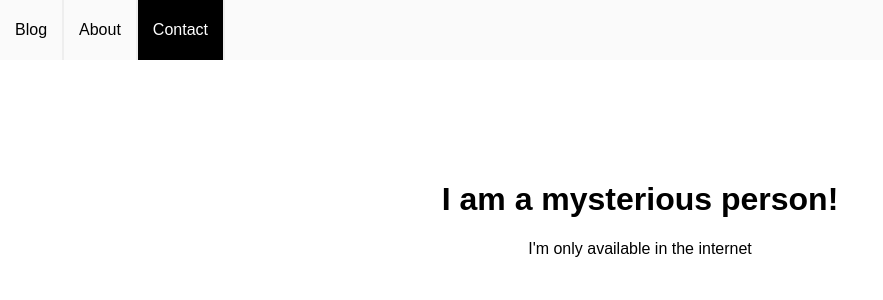
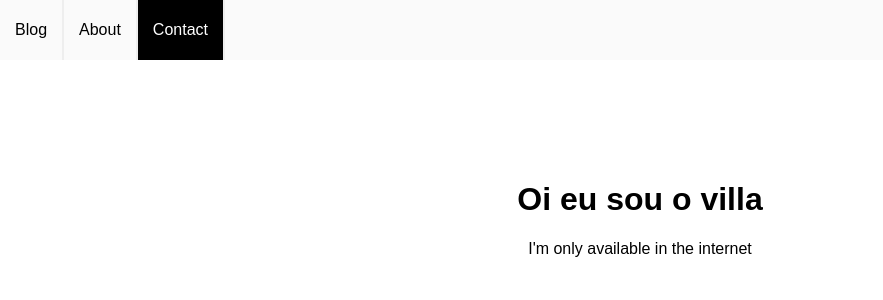
Before and after one commit to celove/react-portfolio, a React (Create React App) app: page /contact in a window 1280 px wide. Shown: the top 300 px of the page, without its empty margins (0-883 px from the left). Built offline with nearby package versions, Linux system fonts and the light colour scheme.

Commit message:
modificado contact.js

```diff
--- a/src/Contact.js
+++ b/src/Contact.js
@@ -3,7 +3,7 @@ import React from "react";
 export default function About() {
     return (
         <div className="about">
-            <h1>I am a mysterious person!</h1>
+            <h1>Oi eu sou o villa</h1>
             <p>I'm only available in the internet</p>
         </div>
     );
```
